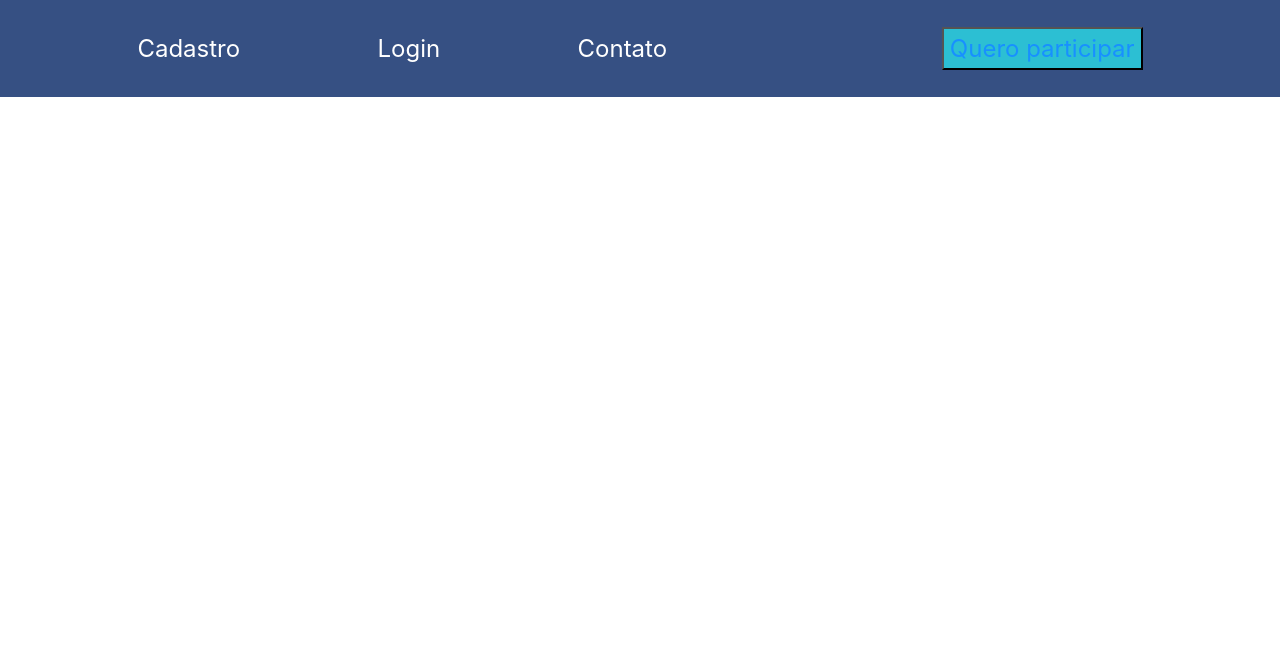
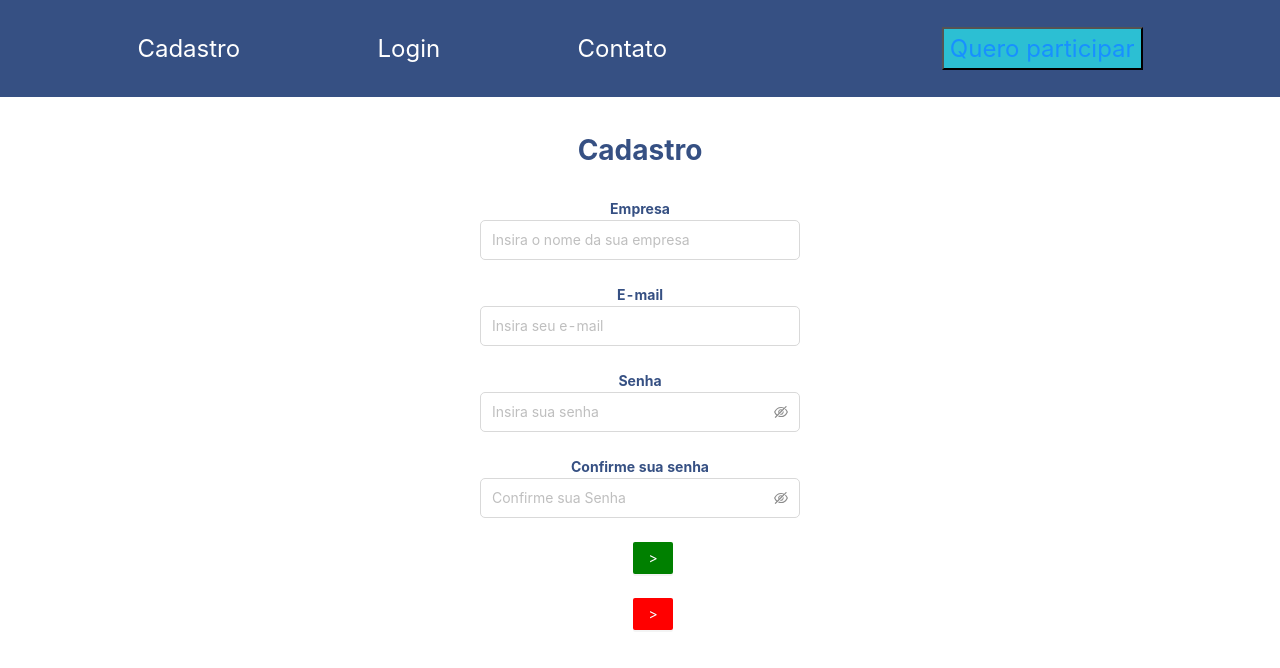
Before and after one commit to ricardossantis/reembolsa_ai, a React (Create React App) app: page /cadastro in a window 1280 px wide. Shown: the top 668 px of the page. Built offline with nearby package versions, Linux system fonts and the light colour scheme.

Commit message:
chore: post request with redux.

```diff
--- a/src/componets/cadastro-gerente/index.jsx
+++ b/src/componets/cadastro-gerente/index.jsx
@@ -29,7 +29,6 @@ const layout = {
 
 
 
-
   const CadastroGerente = () => {
 
     const [manager, setManager] = useState({
@@ -43,14 +42,10 @@ const layout = {
 
   console.log(manager)
 
-  const handleSubmit = (values) => {
-      axios.post(`https://reembolsa-ai-api.herokuapp.com/register`, manager)
-      .then(res => setManager(res))
-      .catch(error => console.log(error))
-  }
+
 
   const onFinish = (values) => {
-    handleSubmit(values)
+    setManager(values)
   };
 
   const onFinishFailed = (errorInfo) => {
@@ -128,6 +123,11 @@ const layout = {
               {'>'}
             </Button>
             </Form.Item>
+            <Form.Item {...tailLayout} >
+            <Button style={{backgroundColor:"red", border:"none"}} type="primary" htmlType="submit">
+              {'>'}
+            </Button>
+            </Form.Item>
           </ContainerButtons>
 
       </StyledForm>
--- a/src/componets/cadastro-gerente/styledCadastro/container-buttons.jsx
+++ b/src/componets/cadastro-gerente/styledCadastro/container-buttons.jsx
@@ -4,6 +4,7 @@ const ContainerButtons = styled.div `
 @media(max-width: 670px ){
     display:flex;
     justify-content: space-between;
+    flex-direction: row;
 }
 
 `
--- a/src/componets/cadastro-gerente/styledCadastro/titulo.jsx
+++ b/src/componets/cadastro-gerente/styledCadastro/titulo.jsx
@@ -4,10 +4,10 @@ const Titulo = styled.h1 `
 color: #365083;
 text-align: center;
 font-weight: bold;
-margin-top: 2%;
+margin-top: 10%;
 margin-bottom: 2%;
 @media (max-width: 670px){
-    margin-top: 5%;
+    margin-top: 30%;
     margin-bottom: 5%;
 }
 `
--- a/src/routes/routes.js
+++ b/src/routes/routes.js
@@ -150,7 +150,7 @@ const Routes = () => {
             <LoginPage />
           </Route>
           <Route exact path="/cadastro">
-            <div>cadastro</div>
+            <CadastroGerente/>
           </Route>
         </Switch>
       </>
```
